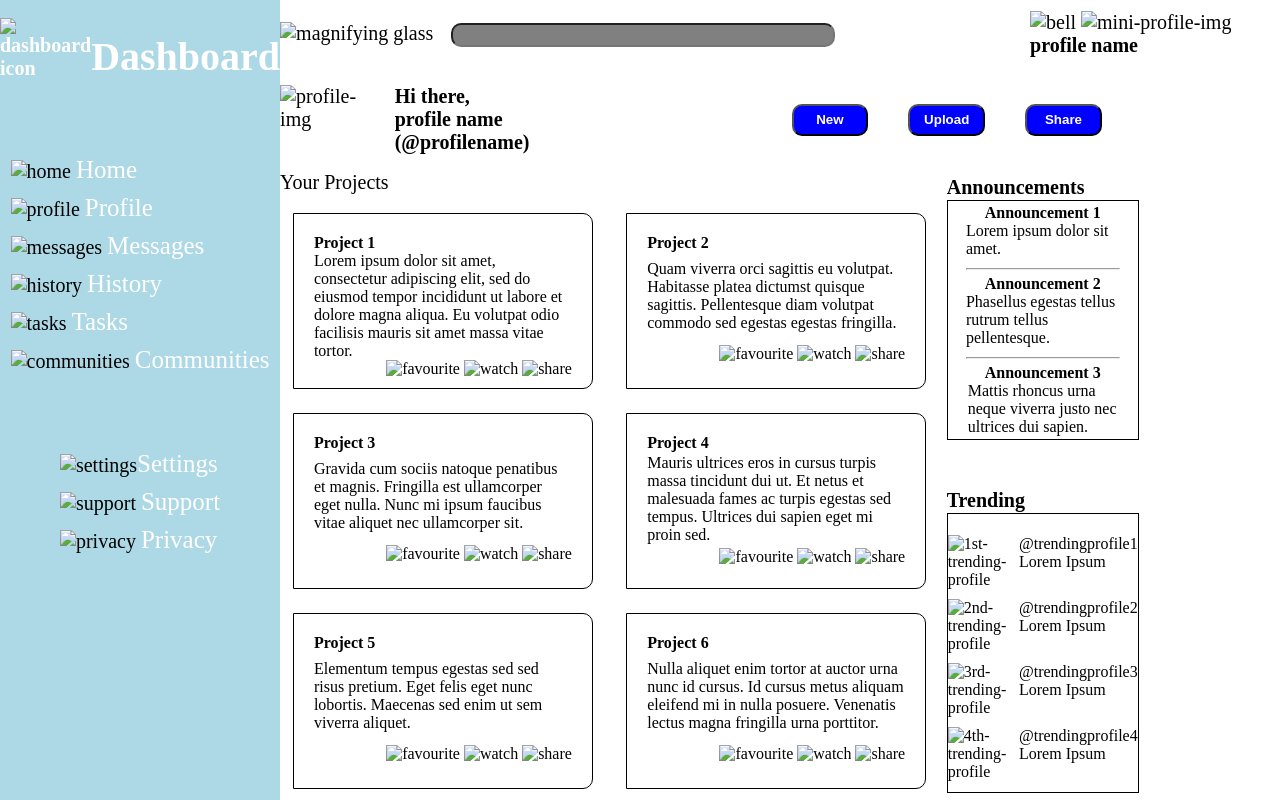
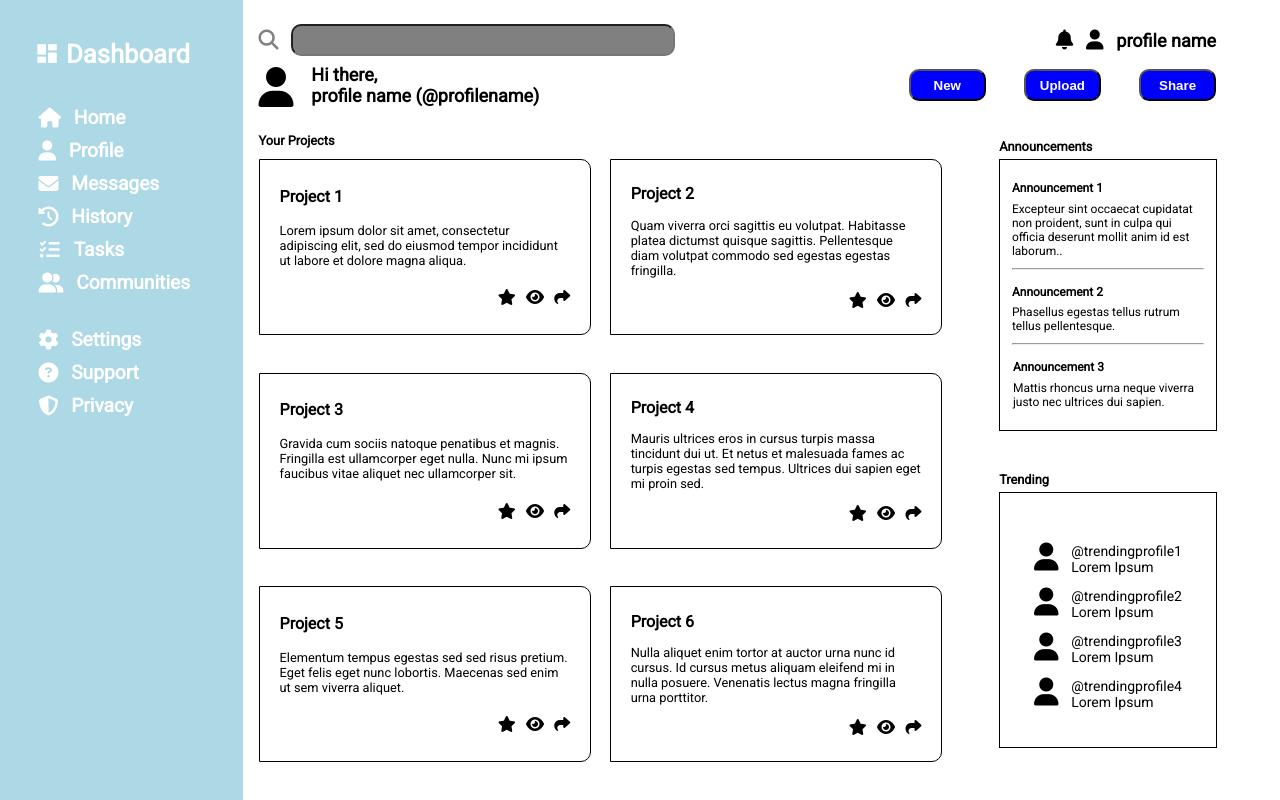
Before and after one commit to Snorri967/admin-dashboard, a plain HTML site: page index.html in a window 1280 px wide. Drawn offline with Linux system fonts and the light colour scheme.

Commit message:
Add Image, update CSS and HTML

```diff
--- a/index.html
+++ b/index.html
@@ -12,42 +12,38 @@
   <div class="wrapper">
     <div class="nav">
       <div class="nav-legend">
-        <img src="" alt="dashboard icon">
-       <p>Dashboard</p>
+        <img class="dashboard-image" src="./images/dashboard-image.png" alt="dashboard-image">
+       <h1>Dashboard</h1>
       </div>
       <div class="nav-profile-pages">
         <ul>
-          <li><img src="" alt="home"> <a href="#">Home</a></li>
-          <li><img src="" alt="profile"> <a href="#">Profile</a></li>
-          <li><img src="" alt="messages"> <a href="#">Messages</a></li>
-          <li><img src="" alt="history"> <a href="#">History</a></li>
-          <li><img src="" alt="tasks"> <a href="#">Tasks</a></li>
-          <li><img src="" alt="communities"> <a href="#">Communities</a></li>
-        </ul>
-      </div>
-      <div class="nav-settings-pages">
-        <ul>
-          <li><img src="" alt="settings" ><a href="#">Settings</a></li>
-          <li><img src="" alt="support"> <a href="#">Support</a></li>
-          <li><img src="" alt="privacy"> <a href="#">Privacy</a></li>
+          <li><i class="fa-solid fa-house"></i><a href="#">Home</a></li>
+          <li><i class="fa-solid fa-user"></i><a href="#">Profile</a></li>
+          <li><i class="fa-solid fa-envelope"></i><a href="#">Messages</a></li>
+          <li><i class="fa-solid fa-clock-rotate-left"></i><a href="#">History</a></li>
+          <li><i class="fa-solid fa-list-check"></i><a href="#">Tasks</a></li>
+          <li><i class="fa-solid fa-user-group"></i><a href="#">Communities</a></li>
+          <li><i class="fa-solid fa-gear"></i><a class="settings" href="#">Settings</a></li>
+          <li><i class="fa-solid fa-circle-question"></i><a href="#">Support</a></li>
+          <li><i class="fa-solid fa-shield-halved"></i><a href="#">Privacy</a></li>
         </ul>
       </div>
     </div>
     <div class="header">
       <div class="top-header">
         <div class="search">
-          <img src="" alt="magnifying glass">
+          <i class="fa-solid fa-magnifying-glass"></i>
           <input type="text">
         </div>
         <div class="mini-profile">
-          <img src="" alt="bell">
-          <img src="" alt="mini-profile-img">
+          <i class="fa-solid fa-bell"></i>
+          <i style="color:black;margin-left:1vw;" class="fa-solid fa-user"></i>
           <p class="profile-name">profile name</p>
         </div>
       </div>
       <div class="bottom-header">
         <div class="profile-legend">
-          <img src="" alt="profile-img">
+          <i style="color:black;margin-left:1vw;margin-top:0.2vw" class="fa-solid fa-user fa-2x"></i>
           <div class="profile-info">
             <p class="greeting">Hi there,</p>
             <p class="profile-name">profile name (@profilename)</p>
@@ -61,68 +57,68 @@
       </div>
     </div>
     <div class="main-content">
-      <p class="projects-title">Your Projects</p>
+      <h2 class="projects-title">Your Projects</h2>
       <div class="projects">
         <div class="first-project">
           <p class="project-title">Project 1</p>
-          <p>Lorem ipsum dolor sit amet, consectetur adipiscing elit, sed do eiusmod tempor incididunt ut labore et dolore magna aliqua. Eu volutpat odio facilisis mauris sit amet massa vitae tortor.</p>
+          <p class="project-paragraph">Lorem ipsum dolor sit amet, consectetur adipiscing elit, sed do eiusmod tempor incididunt ut labore et dolore magna aliqua.</p>
           <div class="project-options">
-            <img src="" alt="favourite">
-            <img src="" alt="watch">
-            <img src="" alt="share">
+            <i class="fa-solid fa-star"></i>
+            <i class="fa-solid fa-eye"></i>
+            <i class="fa-solid fa-share"></i>
           </div>
         </div>
         <div class="second-project">
           <p class="project-title">Project 2</p>
-          <p>Quam viverra orci sagittis eu volutpat. Habitasse platea dictumst quisque sagittis. Pellentesque diam volutpat commodo sed egestas egestas fringilla.</p>
+          <p class="project-paragraph">Quam viverra orci sagittis eu volutpat. Habitasse platea dictumst quisque sagittis. Pellentesque diam volutpat commodo sed egestas egestas fringilla.</p>
           <div class="project-options">
-            <img src="" alt="favourite">
-            <img src="" alt="watch">
-            <img src="" alt="share">
+            <i class="fa-solid fa-star"></i>
+            <i class="fa-solid fa-eye"></i>
+            <i class="fa-solid fa-share"></i>
           </div>
         </div>
         <div class="third-project">
           <p class="project-title">Project 3</p>
-          <p>Gravida cum sociis natoque penatibus et magnis. Fringilla est ullamcorper eget nulla. Nunc mi ipsum faucibus vitae aliquet nec ullamcorper sit.</p>
+          <p class="project-paragraph">Gravida cum sociis natoque penatibus et magnis. Fringilla est ullamcorper eget nulla. Nunc mi ipsum faucibus vitae aliquet nec ullamcorper sit.</p>
           <div class="project-options">
-            <img src="" alt="favourite">
-            <img src="" alt="watch">
-            <img src="" alt="share">
+            <i class="fa-solid fa-star"></i>
+            <i class="fa-solid fa-eye"></i>
+            <i class="fa-solid fa-share"></i>
           </div>
         </div>
         <div class="forth-project">
           <p class="project-title">Project 4</p>
-          <p>Mauris ultrices eros in cursus turpis massa tincidunt dui ut. Et netus et malesuada fames ac turpis egestas sed tempus. Ultrices dui sapien eget mi proin sed.</p>
+          <p class="project-paragraph">Mauris ultrices eros in cursus turpis massa tincidunt dui ut. Et netus et malesuada fames ac turpis egestas sed tempus. Ultrices dui sapien eget mi proin sed.</p>
           <div class="project-options">
-            <img src="" alt="favourite">
-            <img src="" alt="watch">
-            <img src="" alt="share">
+            <i class="fa-solid fa-star"></i>
+            <i class="fa-solid fa-eye"></i>
+            <i class="fa-solid fa-share"></i>
           </div>
         </div>
         <div class="fifth-project">
           <p class="project-title">Project 5</p>
-          <p>Elementum tempus egestas sed sed risus pretium. Eget felis eget nunc lobortis. Maecenas sed enim ut sem viverra aliquet.</p>
+          <p class="project-paragraph">Elementum tempus egestas sed sed risus pretium. Eget felis eget nunc lobortis. Maecenas sed enim ut sem viverra aliquet.</p>
           <div class="project-options">
-            <img src="" alt="favourite">
-            <img src="" alt="watch">
-            <img src="" alt="share">
+            <i class="fa-solid fa-star"></i>
+            <i class="fa-solid fa-eye"></i>
+            <i class="fa-solid fa-share"></i>
           </div>
         </div>
         <div class="sixth-project">
           <p class="project-title">Project 6</p>
-          <p>Nulla aliquet enim tortor at auctor urna nunc id cursus. Id cursus metus aliquam eleifend mi in nulla posuere. Venenatis lectus magna fringilla urna porttitor.</p>
+          <p class="project-paragraph">Nulla aliquet enim tortor at auctor urna nunc id cursus. Id cursus metus aliquam eleifend mi in nulla posuere. Venenatis lectus magna fringilla urna porttitor.</p>
           <div class="project-options">
-            <img src="" alt="favourite">
-            <img src="" alt="watch">
-            <img src="" alt="share">
+            <i class="fa-solid fa-star"></i>
+            <i class="fa-solid fa-eye"></i>
+            <i class="fa-solid fa-share"></i>
           </div>
         </div>
       </div>
-      <p class="announcements-title">Announcements</p>
+      <h2 class="announcements-title">Announcements</h2>
       <div class="announcements">
         <div class="announcement1">
           <p class="announcement-title">Announcement 1</p>
-          <p class="announcement-paragraph">Lorem ipsum dolor sit amet.</p>
+          <p class="announcement-paragraph">Excepteur sint occaecat cupidatat non proident, sunt in culpa qui officia deserunt mollit anim id est laborum..</p>
           <hr>
         </div>
         <div class="announcement2">
@@ -135,31 +131,31 @@
           <p class="announcement-paragraph">Mattis rhoncus urna neque viverra justo nec ultrices dui sapien.</p>
         </div>
       </div>
-      <p class="trending-title">Trending</p>
+      <h2 class="trending-title">Trending</h2>
       <div class="trending-pages">
         <div class="trending1">
-          <img src="" alt="1st-trending-profile">
+          <i style="color:black;margin-left:1vw;" class="fa-solid fa-user fa-2x"></i>
           <div class="trending-content">
             <p>@trendingprofile1</p>
             <p>Lorem Ipsum</p>
           </div>
         </div>
         <div class="trending2">
-          <img src="" alt="2nd-trending-profile">
+          <i style="color:black;margin-left:1vw;" class="fa-solid fa-user fa-2x"></i>
           <div class="trending-content">
             <p>@trendingprofile2</p>
             <p>Lorem Ipsum</p>
           </div>
         </div>
         <div class="trending3">
-          <img src="" alt="3rd-trending-profile">
+          <i style="color:black;margin-left:1vw;" class="fa-solid fa-user fa-2x"></i>
           <div class="trending-content">
             <p>@trendingprofile3</p>
             <p>Lorem Ipsum</p>
           </div>
         </div>
         <div class="trending4">
-          <img src="" alt="4th-trending-profile">
+          <i style="color:black;margin-left:1vw;" class="fa-solid fa-user fa-2x"></i>
           <div class="trending-content">
             <p>@trendingprofile4</p>
             <p>Lorem Ipsum</p>
--- a/styles.css
+++ b/styles.css
@@ -12,57 +12,89 @@ html {
 
 .wrapper {
   display: grid;
-  grid-template-columns: 1fr 4fr;
+  grid-template-columns: 1fr 4fr 4vw;
+  grid-template-rows: 1fr 5fr;
   min-height: 100vh;
+  font-family: "Roboto", sans-serif;
+}
+
+h1 {
+  font-size: 2vw;
+  font-weight: bolder;
+  margin-left: 0.5vw;
+}
+
+h2 {
+  font-size: 1.5vw;
 }
 
 .nav {
   grid-column: 1;
   grid-row: 1 / 3;
   display: grid;
-  grid-template-rows: 10vh 1fr 1fr;
+  grid-template-rows: 5vw 1fr;
   background-color: lightblue;
-}
-
-.nav p {
-  font-size: 2rem;
+  width: 19vw;
 }
 
 .nav-legend {
   display: flex;
   justify-content: center;
-  align-items: flex-end;
+  align-items: center;
   font-weight: bold;
   color: #fff;
+  margin-top: 2vw;
+  width: 16vw;
+  height: 7vh;
+}
+
+.dashboard-image {
+  width: 2vw;
+  margin-left: 1.5vw;
+
 }
 
 .nav-profile-pages {
   justify-self: center;
-  align-self: center;
+  align-self: flex-start;
+  margin-top: 4vh;
+  width: 15vw;
 }
 
 .nav-settings-pages {
   justify-self: center;
   align-self: flex-start;
+  width: 15vw;
 }
 
 ul {
   list-style-type: none;
+  margin-left: 1vw;
 }
 
 li {
   margin-top: 10px;
+  display: flex;
+  align-items: center;
 }
 
 a {
-  font-size: 1.25rem;
+  font-size: 1.5vw;
   text-decoration: none;
   color: #fff;
+  font-weight: bold;
 }
 
 .header {
-  height: 20vh;
+  height: 8vh;
+  margin-top: 3vh;
   display: grid;
+  gap: 1vh;
+}
+
+.greeting,
+.profile-name {
+  font-size: 18px;
 }
 
 .greeting,
@@ -75,8 +107,16 @@ a {
   font-weight: bold;
 }
 
+.profile-info {
+  margin-right: 1vw;
+}
+
 .profile-name {
   font-weight: bold;
+}
+
+.project-paragraph {
+  font-size: 1vw;
 }
 
 .top-header {
@@ -86,19 +126,23 @@ a {
 
 .bottom-header {
   display: grid;
-  grid-template-columns: 1fr 2fr;
+  grid-template-columns: 2fr 3fr;
 }
 
 .search {
   grid-column: 1;
   grid-row: 1;
-  align-self: center;
+  display: flex;
+  align-items: center;
 }
 
 .mini-profile {
   grid-column: 2;
   grid-row: 1;
-  align-self: center;
+  display: flex;
+  align-items: center;
+  justify-content: flex-end;
+  margin-right: 1vw;
 }
 
 .profile-legend {
@@ -106,16 +150,17 @@ a {
   grid-row: 2;
   display: flex;
   align-self: center;
-  gap: 20px;
+  gap: 5px;
 }
 
 .profile-buttons {
   grid-column: 2;
   grid-row: 2;
   display: flex;
-  justify-content: center;
+  justify-content: flex-end;
+  margin-right: 1vw;
   align-items: center;
-  gap: 40px;
+  gap: 3vw;
 }
 
 input[type="submit"] {
@@ -129,7 +174,7 @@ input[type="submit"] {
 
 input[type="text"] {
   width: 30vw;
-  height: 3vh;
+  height: 4vh;
   margin-left: 1vw;
   border-radius: 10px;
   background-color: grey;
@@ -139,11 +184,17 @@ input[type="text"] {
 .main-content {
   grid-column: 2 / 3;
   display: grid;
-  grid-template-columns: 2fr 1fr;
+  grid-template-columns: 2.5fr 1fr;
   grid-template-rows: 2vw 5fr 2vw 5fr;
 }
 
 .projects-title {
+  margin-left: 1vw;
+  font-size: 1vw;
+  font-weight: bold;
+}
+
+.project-title {
   margin-bottom: 10px;
   grid-column: 1;
   grid-row: 1;
@@ -154,82 +205,95 @@ input[type="text"] {
   grid-column: 1;
   grid-row: 2 / 5;
   display: grid;
-  grid-template-columns: repeat(auto-fill, minmax(300px, 1fr));
+  grid-template-columns: repeat(auto-fit, minmax(26vw, 1fr));
 }
 
 .projects > div {
-  margin: 1vw 0 0 1vw;
+  margin-left: 1vw;
   height: 22vh;
-  width: 300px;
+  width: 26vw;
   border: 1px solid black;
   border-top-right-radius: 10px;
   border-bottom-right-radius: 10px;
   display: grid;
   padding: 20px;
-  font-size: 0.8rem;
+  font-size: 16px
 }
 
 .project-options {
   align-self: center;
   justify-self: flex-end;
+
 }
 
 .announcements-title {
   grid-row: 1;
   grid-column: 2;
   align-self: center;
+  margin-left: 4vw;
+  font-size: 1vw;
 }
 
 .announcements {
   grid-column: 2;
   grid-row: 2 / 3;
   border: 1px solid black;
-  width: 15vw;
-  height: 30vh;
+  width: 17vw;
+  height: 34vh;
   display: flex;
+  margin-left: 4vw;
   flex-direction: column;
   justify-content: center;
   align-items: center;
-  padding: 20px;
-  gap: 5px;
+  padding: 1vw;
+  gap: 15px;
   overflow: hidden;
-  font-size: 0.8rem
 }
 
 hr {
   margin-top: 10px;
-  width: 12vw;
+  display: flex;
+  justify-content: center;
+  align-items: center;
+  text-align: center;
+  width: 15vw;
 }
 
 .announcement-title {
   display: flex;
-  justify-content: center;
+  justify-content: flex-start;
   align-items: center;
+  font-size: 12px;
+  margin-bottom: 0.5vw;
 }
 
 .announcement-paragraph {
   display: flex;
-  justify-content: center;
+  justify-content: flex-start;
   align-items: center;
+  font-size: 12px;
 }
 
 .trending-title {
   grid-row: 3;
   grid-column: 2;
+  margin-left: 4vw;
   align-self: center;
+  font-size: 1vw;
 }
 
 .trending-pages {
   grid-column: 2;
   grid-row: 4;
   border: 1px solid black;
-  width: 15vw;
-  height: 35vh;
+  margin-left: 4vw;
+  width: 17vw;
+  height: 32vh;
   display: flex;
   flex-direction: column;
   justify-content: center;
   align-items: center;
-  font-size: 0.8rem;
+  font-size: 14px;
 }
 
 .trending1,
@@ -237,5 +301,36 @@ hr {
 .trending3,
 .trending4 {
   display: flex;
-  margin-top: 10px;
+  margin-top: 1vw;
+  margin-right: 1vw;
 }
+
+.fa-house,
+.fa-user,
+.fa-envelope,
+.fa-clock-rotate-left,
+.fa-list-check,
+.fa-user-group,
+.fa-gear,
+.fa-circle-question,
+.fa-shield-halved {
+  color: #fff;
+  margin-right: 1vw;
+}
+
+.fa-gear {
+  margin-top: 3vh;
+}
+
+.settings {
+  margin-top: 3vh;
+}
+
+.fa-magnifying-glass {
+  color: grey;
+  margin-left: 1vw;
+}
+
+.fa-star, .fa-eye {
+  margin-right: 0.5vw;
+}
```
Also changed, not shown: images/dashboard-image.png (added).
